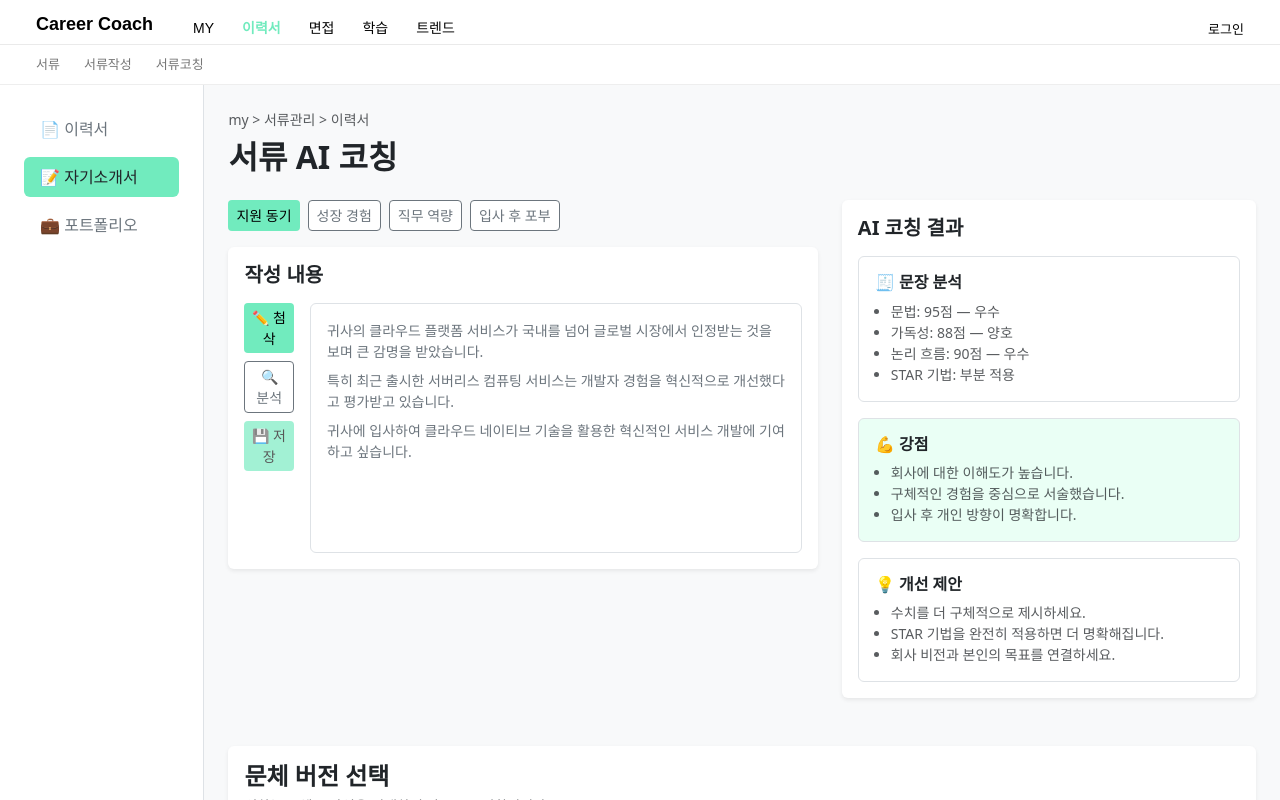
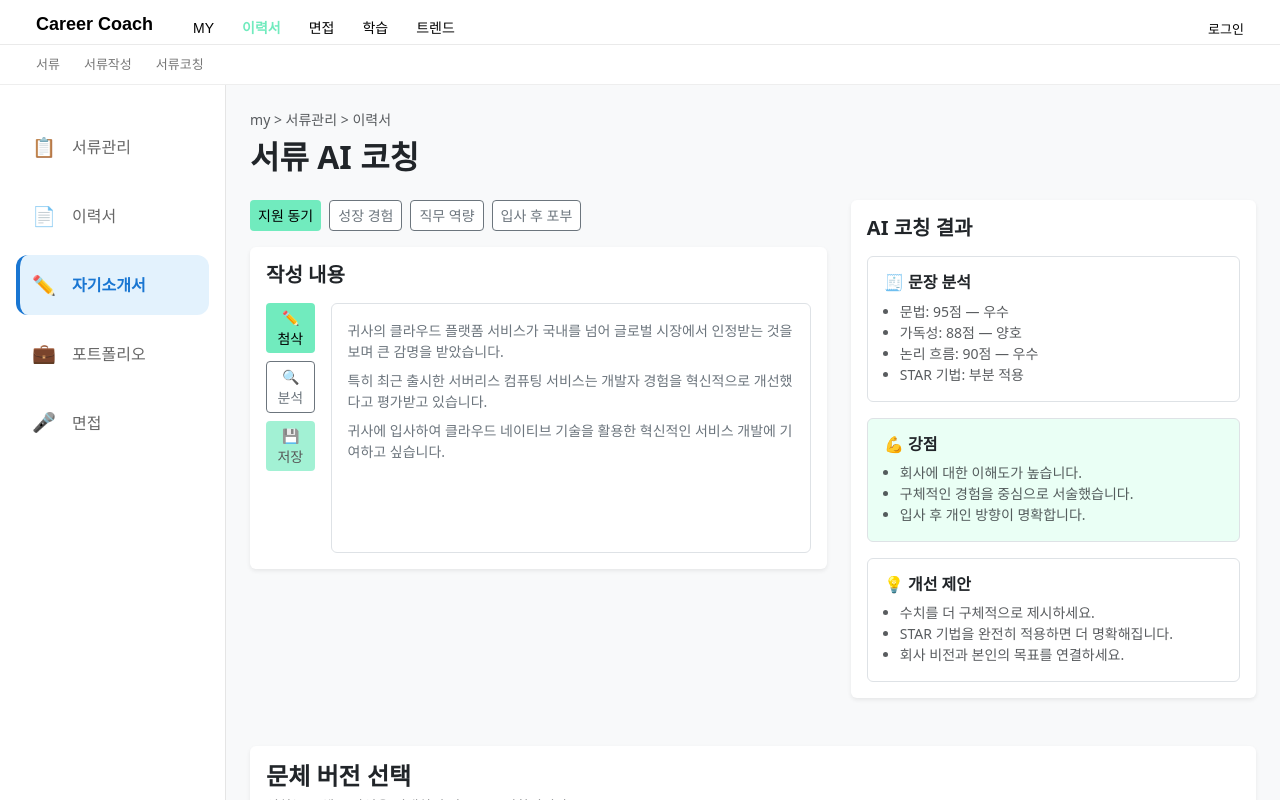
Before and after one commit to llbk-team/llbky-front, a Vue app: page /resume/coverletter in a window 1280 px wide. Shown: the top 800 px of the page. Built offline with nearby package versions, Linux system fonts and the light colour scheme.

Commit message:
docs: 자기소개서 사이드바 적용

```diff
--- a/src/views/resume/CoverLetterCoach.vue
+++ b/src/views/resume/CoverLetterCoach.vue
@@ -1,20 +1,6 @@
 <template>
   <div class="d-flex bg-light min-vh-100 overflow-auto">
-    <!-- Sidebar -->
-    <aside class="bg-white border-end p-4" style="width: 220px;">
-      <ul class="list-unstyled mb-0">
-        <li
-          v-for="item in sidebarItems"
-          :key="item.path"
-          @click="navigateTo(item.path)"
-          class="py-2 px-3 rounded mb-2 fw-medium"
-          :class="currentRoute === item.path ? 'bg-mint text-dark' : 'hover-light text-secondary'"
-          style="cursor: pointer;"
-        >
-          {{ item.icon }} {{ item.label }}
-        </li>
-      </ul>
-    </aside>
+    <SideBar />
 
     <!-- Main Content -->
     <section class="flex-grow-1 p-4">
@@ -197,6 +183,7 @@
 <script setup>
 import { ref, computed, reactive } from "vue";
 import { useRouter, useRoute } from "vue-router";
+import SideBar from '@/components/sidebar/SideBar.vue'
 
 const router = useRouter();
 const route = useRoute();
```
